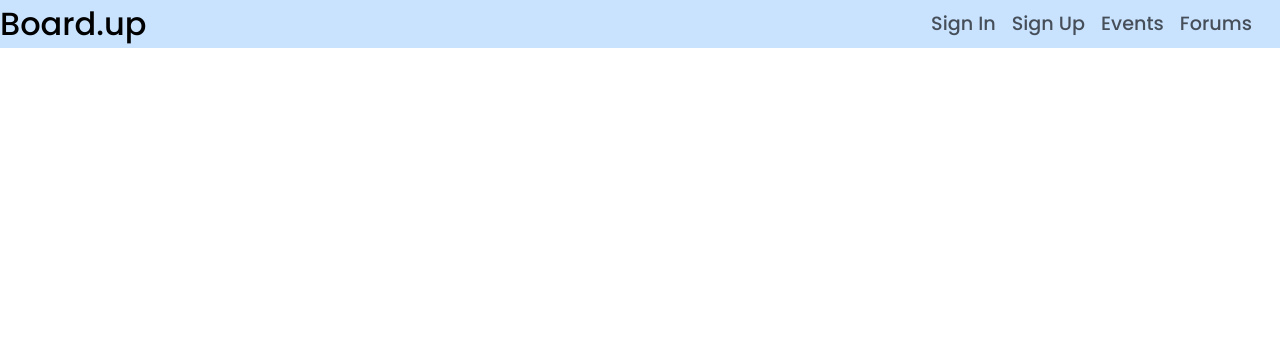
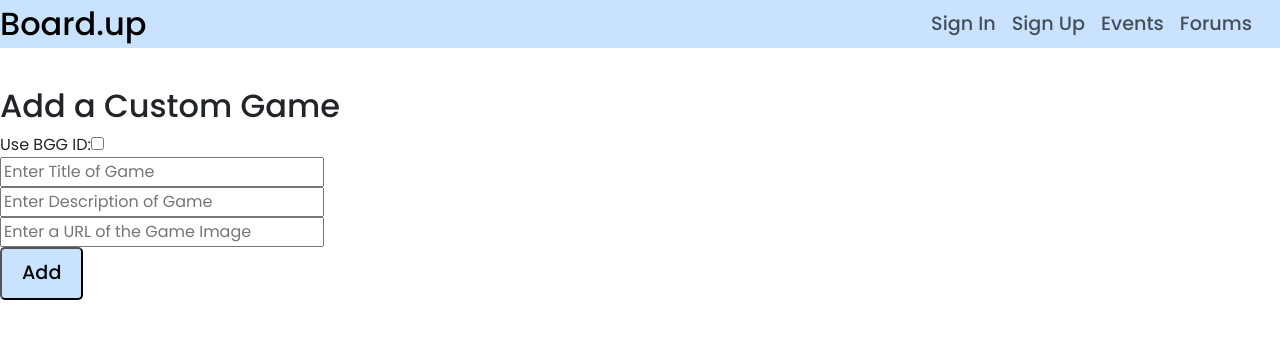
Before and after one commit to AydenHooke/Board.hub, a React (Vite) app in the folder frontend/: page /addGame in a window 1280 px wide. Shown: the top 338 px of the page. Built offline with nearby package versions, Linux system fonts and the light colour scheme.

Commit message:
Added add custom game button

```diff
--- a/frontend/src/App.tsx
+++ b/frontend/src/App.tsx
@@ -12,6 +12,7 @@ import { AccountProvider } from './Context/AccountContext';
 import SubmitEventLogic from './Components/Events/SubmitEventLogic';
 import EventListLogic from './Components/Events/EventListLogic';
 import PublicProfileLogic from './Components/Profile/PublicProfileLogic';
+import AddGameLogic from './Components/Games/AddGame/AddGameLogic';
 
 function App() {
   return (
@@ -30,6 +31,7 @@ function App() {
             <Route path='/submit' element={<SubmitEventLogic/>}></Route>
             <Route path='/list' element={<EventListLogic/>}></Route>
             <Route path='/account/:userId' element={<PublicProfileLogic/>}></Route>
+            <Route path='/addGame' element={<AddGameLogic/>}></Route>
           </Routes>
         </BrowserRouter>
       </AccountProvider>
--- /dev/null
+++ b/frontend/src/Components/Games/AddGame/AddGameInput.tsx
@@ -0,0 +1,73 @@
+type stateProp = {
+    bggId: number, setBggId: React.Dispatch<React.SetStateAction<number>>,
+    gameImageUrl: string, setGameImageUrl: React.Dispatch<React.SetStateAction<string>>,
+    title: string, setTitle: React.Dispatch<React.SetStateAction<string>>,
+    description: string, setDescription: React.Dispatch<React.SetStateAction<string>>,
+    isChecked: boolean, setIsChecked: React.Dispatch<React.SetStateAction<boolean>>,
+    pending: boolean,
+    handleSubmit: (event: React.FormEvent<HTMLFormElement>) => void
+}
+
+function AddGameInput({
+    bggId, setBggId,
+    gameImageUrl, setGameImageUrl,
+    title, setTitle,
+    description, setDescription,
+    isChecked, setIsChecked,
+    pending,
+    handleSubmit}: stateProp
+) {
+ return (
+    <form onSubmit={handleSubmit}>
+        {(!isChecked) && <h2>Add a Custom Game</h2>}
+        {(isChecked) && <h2>Add a Game from BGG</h2>}
+
+        <label>
+            Use BGG ID:
+            <input type="checkbox" checked={isChecked} onChange={() => setIsChecked(!isChecked)}/>
+        </label>
+
+        {(!isChecked) &&
+            <>
+                <br/>
+                <label>
+                    <input required type="text" placeholder="Enter Title of Game" value={title} onChange={
+                        (e: React.ChangeEvent<HTMLInputElement>) => setTitle(e.target.value)
+                    }/>
+                </label>
+                <br/>
+                <label>
+                    <input required type="text" placeholder="Enter Description of Game" value={description} onChange={
+                        (e: React.ChangeEvent<HTMLInputElement>) => setDescription(e.target.value)
+                    }/>
+                </label>
+                <br/>
+                <label>
+                    <input type="text" placeholder="Enter a URL of the Game Image" value={gameImageUrl} onChange={
+                        (e: React.ChangeEvent<HTMLInputElement>) => setGameImageUrl(e.target.value)
+                    }/>
+                </label>
+                <br/>
+            </>
+        }
+
+        {(isChecked) &&
+            <>
+                <br/>
+                <label>
+                    <input required type="number" placeholder="Enter BGG ID" value={`${bggId}`} onChange={
+                        (e: React.ChangeEvent<HTMLInputElement>) => setBggId(parseInt(e.target.value))
+                    }/>
+                </label>
+                <br/>
+            </>
+        }
+
+        {(pending) && <button className="default-button" type="submit">Add</button>}
+        {(!pending) && <p>request is pending</p>}
+        <br/>
+    </form>
+ )
+}
+
+export default AddGameInput
--- /dev/null
+++ b/frontend/src/Components/Games/AddGame/AddGameLogic.tsx
@@ -0,0 +1,61 @@
+import { FormEvent, useState } from "react"
+import { useAccount } from "../../../Context/useAccount";
+import AddGameInput from "./AddGameInput"
+import axios from "axios";
+
+function AddGameLogic() {
+    const { id: contextId, jwt: contextJwt } = useAccount();
+
+    const [bggId, setBggId] = useState({} as number);
+    const [gameImageUrl, setGameImageUrl] = useState("");
+    const [title, setTitle] = useState("");
+    const [description, setDescription] = useState("");
+    const [isChecked, setIsChecked] = useState(false);
+    const [pending, setPending] = useState(true);
+
+    function addCustomGame() {
+        axios
+            .post(`http://localhost:8080/game/persistOrCollectOneGame?id=${contextId}`, {
+                bggId: -1,
+                gameImageUrl: gameImageUrl,
+                title: title,
+                description: description
+            }, {
+                headers: {"Authorization" : `${contextJwt}`}
+            })
+            .then((Response) => {console.log(Response); setPending(true);})
+            .catch((error) => {console.error(error); setPending(true);});
+    }
+
+    function addBGGgame() {
+
+    }
+
+    function handleSubmit(event: FormEvent) {
+        event.preventDefault();
+
+        setPending(false);
+
+        if (!isChecked) {
+            addCustomGame();
+        } else {
+            addBGGgame();
+        }
+    }
+
+    return (
+        <>
+            <AddGameInput
+                bggId={bggId} setBggId={setBggId}
+                gameImageUrl={gameImageUrl} setGameImageUrl={setGameImageUrl}
+                title={title} setTitle={setTitle}
+                description={description} setDescription={setDescription}
+                isChecked={isChecked} setIsChecked={setIsChecked}
+                pending={pending}
+                handleSubmit={handleSubmit}
+            />
+        </>
+    )
+}
+
+export default AddGameLogic
--- a/frontend/src/Components/Games/GameLogic.tsx
+++ b/frontend/src/Components/Games/GameLogic.tsx
@@ -2,9 +2,11 @@ import axios from 'axios'
 import { useEffect, useState } from 'react'
 import { useAccount } from '../../Context/useAccount';
 import GameCollectionsLogic from './GameCollections/GameCollectionsLogic';
+import { useNavigate } from 'react-router-dom';
 
 function GameLogic() {
   const {id, jwt : contextJwt, bggUsername} = useAccount();
+  const navigate = useNavigate();
 
   const [state, setState] = useState({
     collection: {} as any,
@@ -147,6 +149,9 @@ function GameLogic() {
         <button onClick={handleGetGameCollection}>
             Get Game Collection From BGG
         </button>
+
+        <button onClick={() => navigate("/addGame")}>Add Game</button>
+
         <GameCollectionsLogic/>
     </>
   )
```
